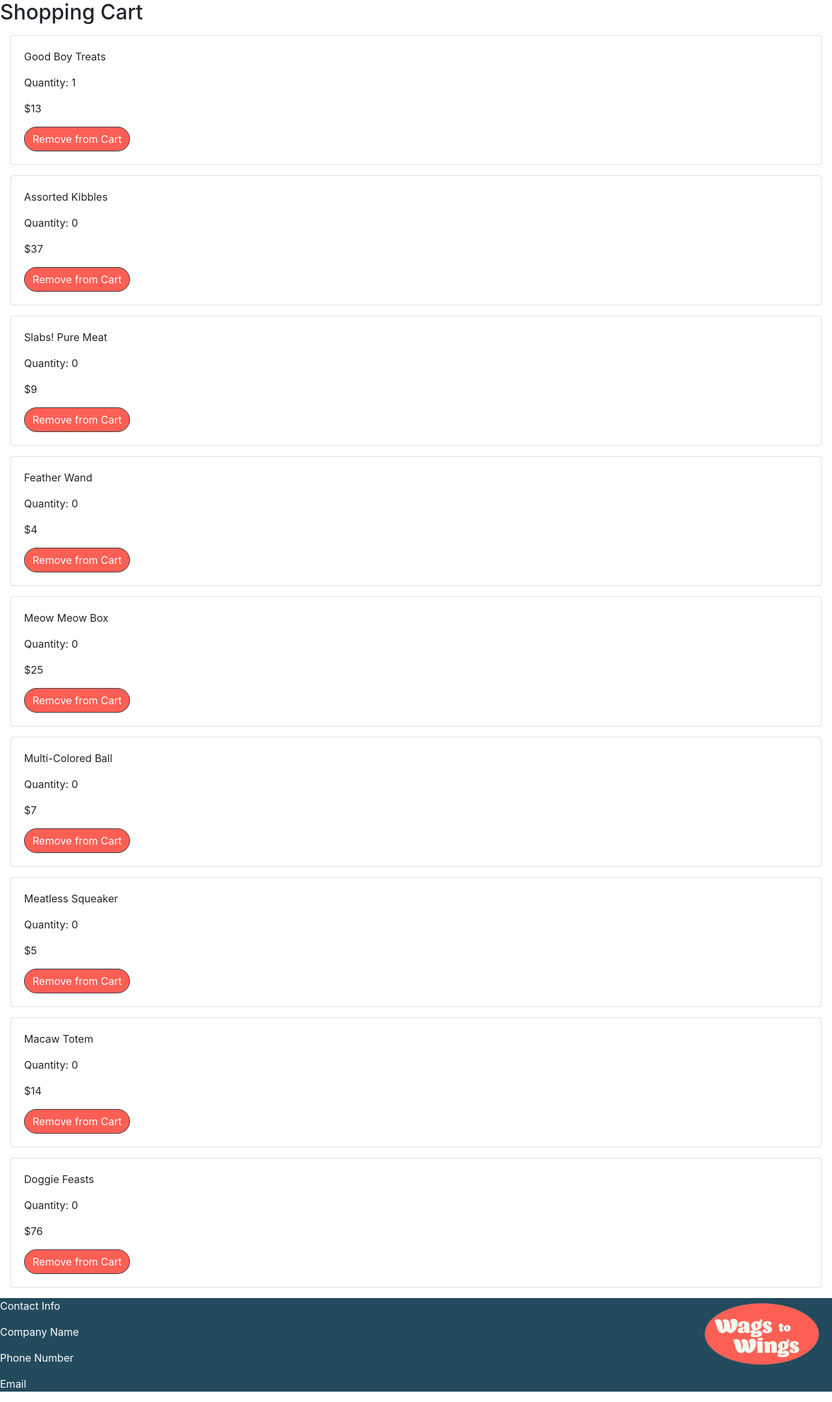
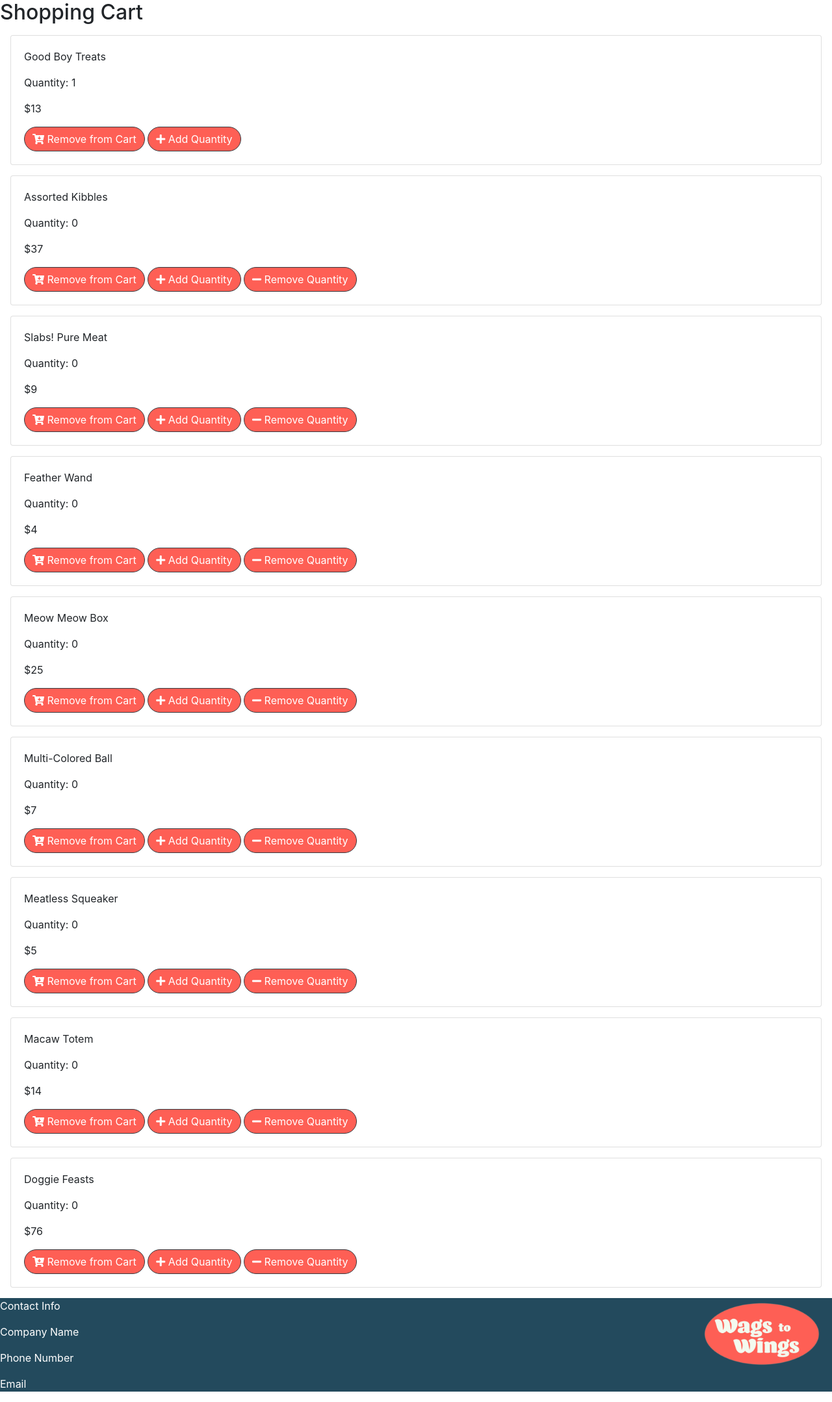
Before and after one commit to Cathy347Le/MangoDjango, a Django app: page /add/1 in a window 1280 px wide. Shown: the part 126-2284 px from the top of the page at 65% size. Run offline with Django 3.2, Linux system fonts and the light colour scheme; data comes from the database, SQL or seed files in the repository; some libraries are stand-ins or nearby versions.

Commit message:
added icons in cart

```diff
--- a/mango/templates/mango/base.html
+++ b/mango/templates/mango/base.html
@@ -17,7 +17,6 @@
     />
   </head>
   <body>
-    <div>
     <nav
       class="navbar navbar-expand-lg navbar-light"
       style="background: #234a5d;"
@@ -57,7 +56,6 @@
     <main>
       {% block content %} {% endblock %}
     </main>
-    </div>
     <script
       src="https://code.jquery.com/jquery-3.3.1.slim.min.js"
       integrity="sha384-q8i/X+965DzO0rT7abK41JStQIAqVgRVzpbzo5smXKp4YfRvH+8abtTE1Pi6jizo"
--- a/mango/templates/mango/cart_detail.html
+++ b/mango/templates/mango/cart_detail.html
@@ -22,8 +22,26 @@
       style="background: #FE5F55; color: white; border-radius: 30px"
       class="btn btn-outline-dark"
     >
-      Remove from Cart
+      <i class="fas fa-cart-arrow-down"></i> Remove from Cart
     </a>
+    <a
+      role="button"
+      href="{% url 'add_qty' pk=product.pk %}"
+      style="background: #FE5F55; color: white; border-radius: 30px"
+      class="btn btn-outline-dark"
+    >
+      <i class="fas fa-plus"></i> Add Quantity
+    </a>
+    {% if not product.quantity == 1 %}
+    <a
+      role="button"
+      href="{% url 'del_qty' pk=product.pk %}"
+      style="background: #FE5F55; color: white; border-radius: 30px"
+      class="btn btn-outline-dark"
+    >
+      <i class="fas fa-minus"></i> Remove Quantity
+    </a>
+    {% endif %}
   </div>
 </div>
 {% endfor %} {% endblock %}
--- a/mango/urls.py
+++ b/mango/urls.py
@@ -8,6 +8,8 @@ urlpatterns = [
     path('carts/<int:pk>', views.cart_detail, name='cart_detail'),
     path('add/<int:pk>', views.addto_cart, name='addto_cart'),
     path('remove/<int:pk>', views.deletefrom_cart, name='deletefrom_cart'),
+    path('qtyadd/<int:pk>', views.add_qty, name='add_qty'),
+    path('remqty/<int:pk>', views.del_qty, name='del_qty'),
     # path('products/new', views.product_create, name='product_create'),
     # path('carts/new', views.cart_create, name='cart_create'),
     # path('products/<int:pk>/edit', views.product_edit, name='product_edit'),
--- a/mango/views.py
+++ b/mango/views.py
@@ -28,6 +28,20 @@ def addto_cart(request, pk):
     cart = Cart.objects.get(id=1)
     return render(request, 'mango/cart_detail.html', {'cart': cart})
 
+def add_qty(request, pk):
+    product = Product.objects.get(id=pk)
+    product.quantity = F('quantity') +1
+    product.save()
+    cart = Cart.objects.get(id=1)
+    return render(request, 'mango/cart_detail.html', {'cart': cart})
+
+def del_qty(request, pk):
+    product = Product.objects.get(id=pk)
+    product.quantity = F('quantity') -1
+    product.save()
+    cart = Cart.objects.get(id=1)
+    return render(request, 'mango/cart_detail.html', {'cart': cart})
+
 def deletefrom_cart(request, pk):
     product = Product.objects.get(id=pk)
     product.cart_id = ""
```
Also changed, not shown: mango/templates/mango/product_list.html (+2 -12 lines), 1 other file. Lines whose indentation alone changed are shown as unchanged.
